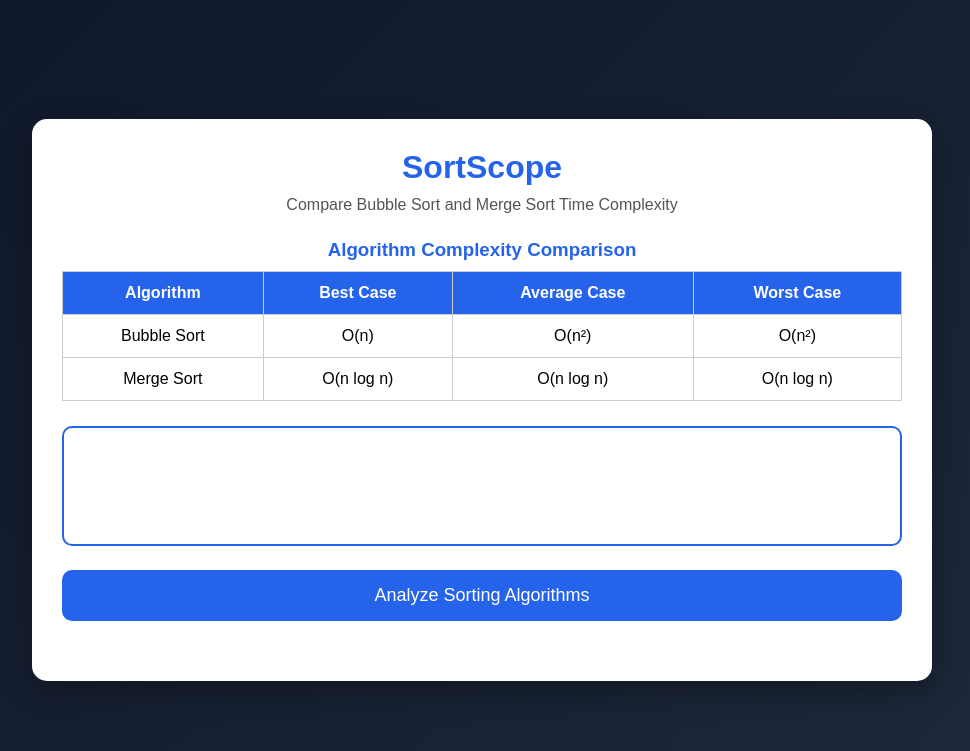
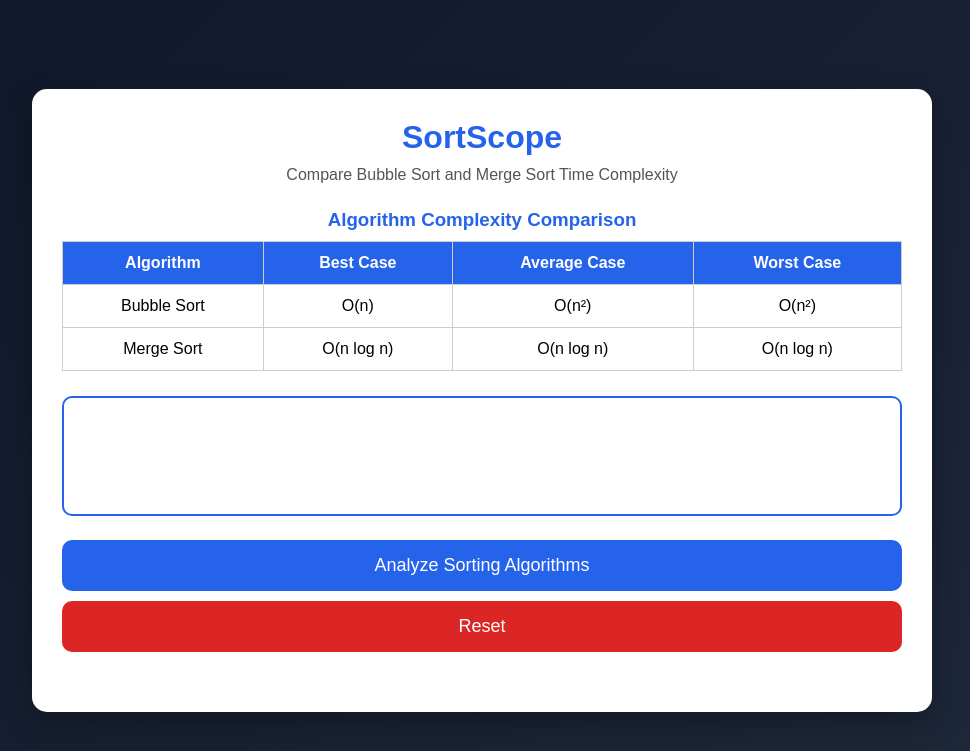
Before and after one commit to katkamakhila21/CFAI, a Flask app: page / in a window 1280 px wide. Shown: the top 751 px of the page, without its empty margins (158-1128 px from the left). Run offline with Flask 3, Linux system fonts and the light colour scheme.

Commit message:
Added reset functionality

```diff
--- a/static/script.js
+++ b/static/script.js
@@ -69,6 +69,10 @@ async function analyzeSort() {
         <p><strong>Time Complexity:</strong>
         ${data.merge_complexity}</p>
     </div>
-
     `;
 }
+
+function resetFields() {
+    document.getElementById("numbers").value = "";
+    document.getElementById("result").innerHTML = "";
+}
--- a/static/style.css
+++ b/static/style.css
@@ -119,3 +119,11 @@ button:hover{
     font-size:20px;
     font-weight:bold;
 }
+.reset-btn{
+    background:#dc2626;
+    margin-top:10px;
+}
+
+.reset-btn:hover{
+    background:#b91c1c;
+}
--- a/templates/index.html
+++ b/templates/index.html
@@ -51,8 +51,14 @@ Example: 45,23,67,12,89,4">
         </textarea>
 
         <button onclick="analyzeSort()">
-            Analyze Sorting Algorithms
-        </button>
+    Analyze Sorting Algorithms
+</button>
+
+<button class="reset-btn" onclick="resetFields()">
+    Reset
+</button>
+
+<div id="result"></div>
 
         <div id="result"></div>
 
```
